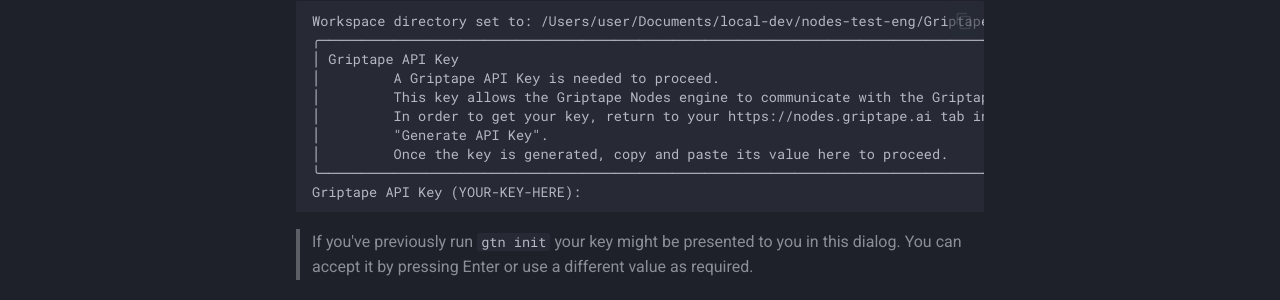
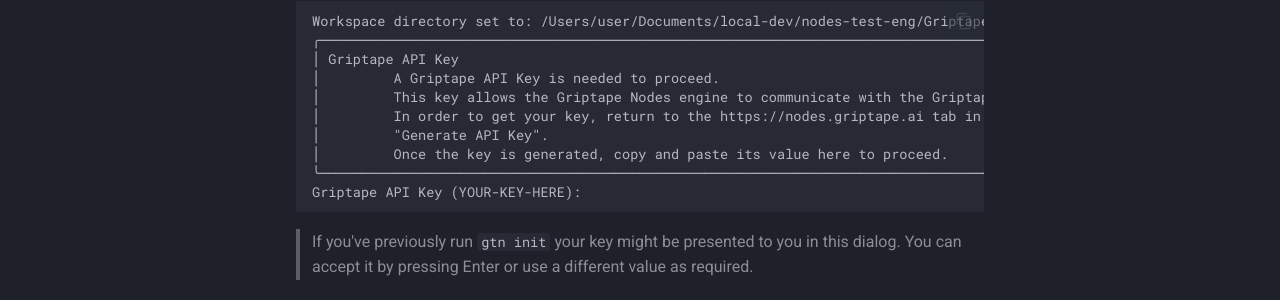
Before and after one commit to griptape-ai/griptape-nodes, an MkDocs documentation site: the page built from docs/setup.md, in a window 1280 px wide and 900 px high, scrolled down 2890 px. Shown: the part 248-548 px from the top of the window. Built offline with MkDocs 1.6.1 and Material for MkDocs 9.7.7, drawn with Linux system fonts in a browser that asks for light colours.

Commit message:
your -> the

```diff
--- a/docs/setup.md
+++ b/docs/setup.md
@@ -56,7 +56,7 @@
 │ Griptape API Key                                                                                                        │
 │         A Griptape API Key is needed to proceed.                                                                        │
 │         This key allows the Griptape Nodes engine to communicate with the Griptape Nodes Editor.                        │
-│         In order to get your key, return to your https://nodes.griptape.ai tab in your browser and click the button     │
+│         In order to get your key, return to the https://nodes.griptape.ai tab in your browser and click the button      │
 │         "Generate API Key".                                                                                             │
 │         Once the key is generated, copy and paste its value here to proceed.                                            │
 ╰─────────────────────────────────────────────────────────────────────────────────────────────────────────────────────────╯
--- a/src/griptape_nodes/__init__.py
+++ b/src/griptape_nodes/__init__.py
@@ -128,7 +128,7 @@
         explainer = f"""[bold cyan]Griptape API Key[/bold cyan]
         A Griptape API Key is needed to proceed.
         This key allows the Griptape Nodes engine to communicate with the Griptape Nodes Editor.
-        In order to get your key, return to your [link={NODES_APP_URL}]{NODES_APP_URL}[/link] tab in your browser and click the button
+        In order to get your key, return to the [link={NODES_APP_URL}]{NODES_APP_URL}[/link] tab in your browser and click the button
         "Generate API Key".
         Once the key is generated, copy and paste its value here to proceed."""
         console.print(Panel(explainer, expand=False))
```
